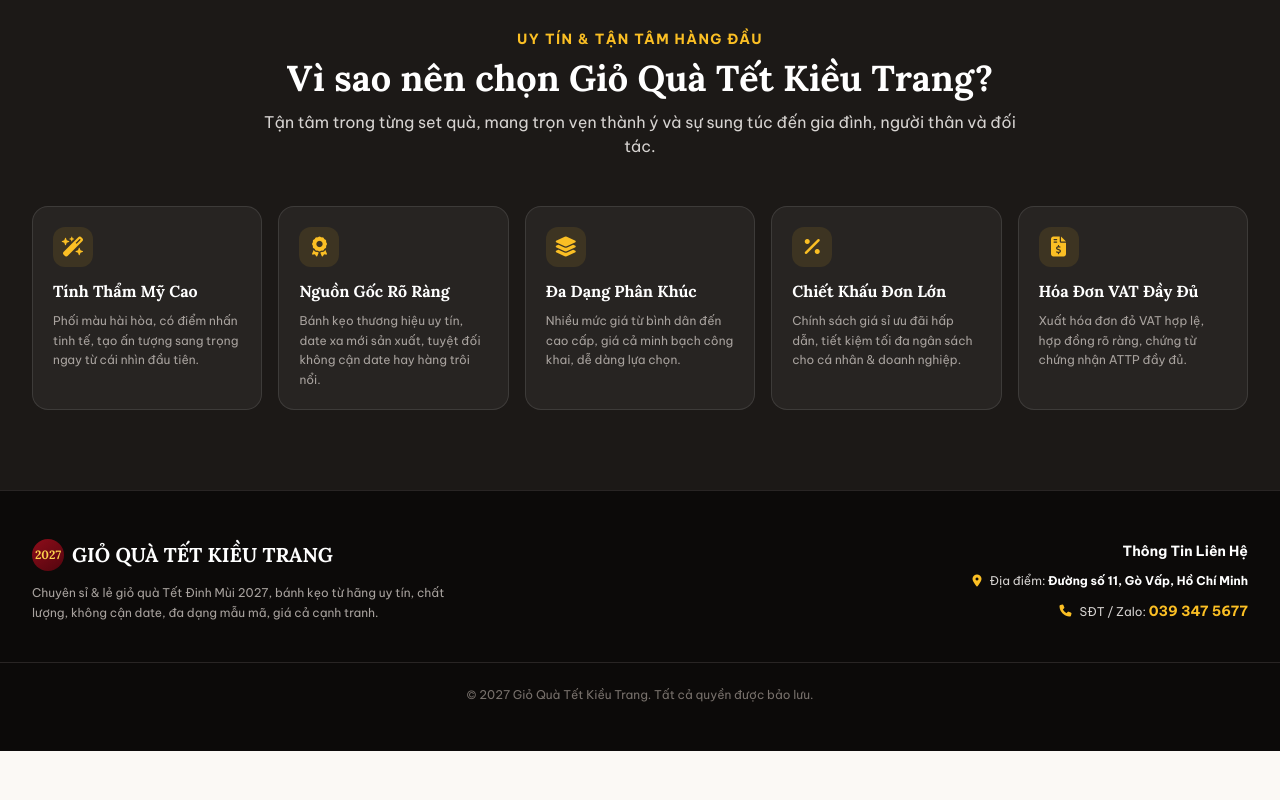
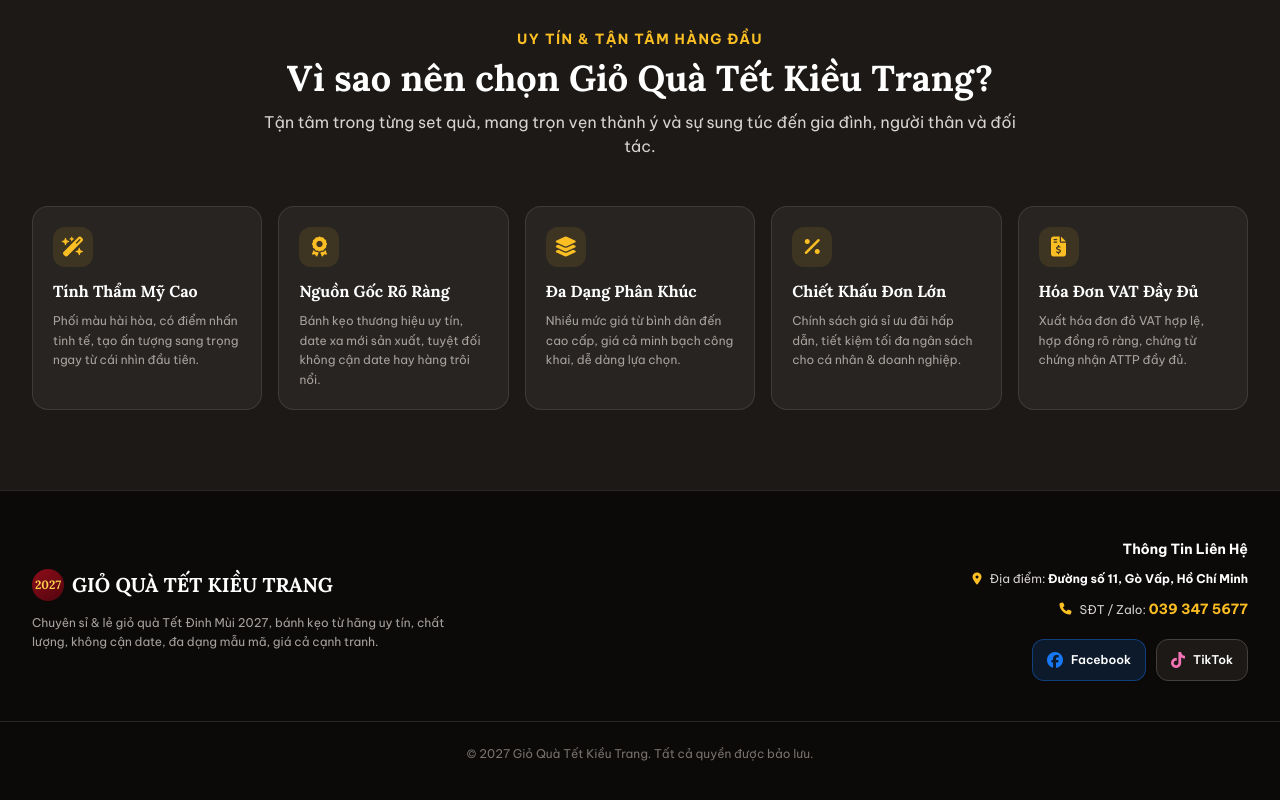
Before and after one commit to trangcv188-cmd/gio-qua-tet-kieu-trang, a plain HTML site: page index.html in a window 1280 px wide. Shown: the part 3019-3819 px from the top of the page. Before the commit the page ends 3770 px from the top, so only its background shows below. Drawn offline with nearby package versions, Linux system fonts and the light colour scheme.

Commit message:
Them nut lien ket Facebook va TikTok o chan trang

```diff
--- a/index.html
+++ b/index.html
@@ -893,6 +893,17 @@
           <i class="fa-solid fa-phone text-amber-400"></i>
           <span>SĐT / Zalo: <a href="tel:0393475677" class="text-amber-400 font-bold hover:underline text-sm">039 347 5677</a></span>
         </div>
+        <!-- Kênh Mạng Xã Hội: Facebook & TikTok -->
+        <div class="flex items-center md:justify-end gap-2.5 pt-2">
+          <a href="https://www.facebook.com/gio.qua.tet.kieu.trang/" target="_blank" rel="noopener noreferrer" class="inline-flex items-center gap-2 bg-[#1877F2]/15 hover:bg-[#1877F2] text-blue-400 hover:text-white px-3.5 py-2 rounded-xl transition-all duration-200 border border-[#1877F2]/40 shadow-sm group" title="Xem Facebook Giỏ Quà Tết Kiều Trang">
+            <i class="fa-brands fa-facebook text-base text-[#1877F2] group-hover:text-white group-hover:scale-110 transition"></i>
+            <span class="font-semibold text-xs text-white">Facebook</span>
+          </a>
+          <a href="https://www.tiktok.com/@gioqua2027" target="_blank" rel="noopener noreferrer" class="inline-flex items-center gap-2 bg-stone-900 hover:bg-stone-800 text-stone-200 hover:text-white px-3.5 py-2 rounded-xl transition-all duration-200 border border-stone-700 shadow-sm group" title="Xem TikTok @gioqua2027">
+            <i class="fa-brands fa-tiktok text-base text-pink-400 group-hover:scale-110 transition"></i>
+            <span class="font-semibold text-xs text-white">TikTok</span>
+          </a>
+        </div>
       </div>
     </div>
 
```
